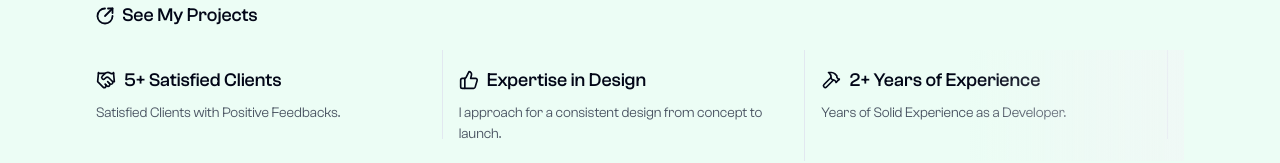
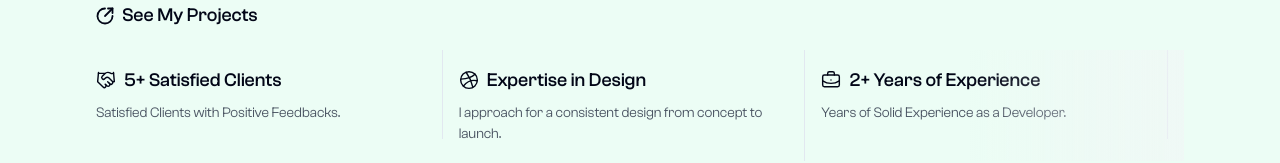
Before and after one commit to saiFaneeS/saif-anees-portfolio, a Next.js app: page / in a window 1280 px wide. Shown: the part 492-655 px from the top of the page. Built offline with nearby package versions, Linux system fonts and the light colour scheme.

Commit message:
first commit

```diff
--- a/components/Hero.jsx
+++ b/components/Hero.jsx
@@ -5,6 +5,8 @@ import {
   ArrowUpRightFromCircle,
   Book,
   Briefcase,
+  BriefcaseBusiness,
+  Dribbble,
   Globe,
   Hammer,
   Handshake,
@@ -128,11 +130,11 @@ export default function Hero() {
               },
               {
                 text: "I approach for a consistent design from concept to launch.",
-                icon: ThumbsUp,
+                icon: Dribbble,
               },
               {
                 text: "Years of Solid Experience as a Developer.",
-                icon: Hammer,
+                icon: BriefcaseBusiness,
               },
             ].map((item, index) => (
               <CarouselItem
@@ -144,7 +146,7 @@ export default function Hero() {
                   style={{ userSelect: "none" }}
                 >
                   <div className="flex items-center mb-2 max-sm:bg-gradient-to-r from-emerald-100 to-transparent max-sm:py-4 max-sm:px-3">
-                    <item.icon size={20} className="mr-2" />{" "}
+                    <item.icon size={20} strokeWidth={1.7} className="mr-2" />{" "}
                     {/* Changed to use Lucide icons */}
                     <h4 className="font-medium text-base hover:cursor-grab">
                       {index === 0
```
